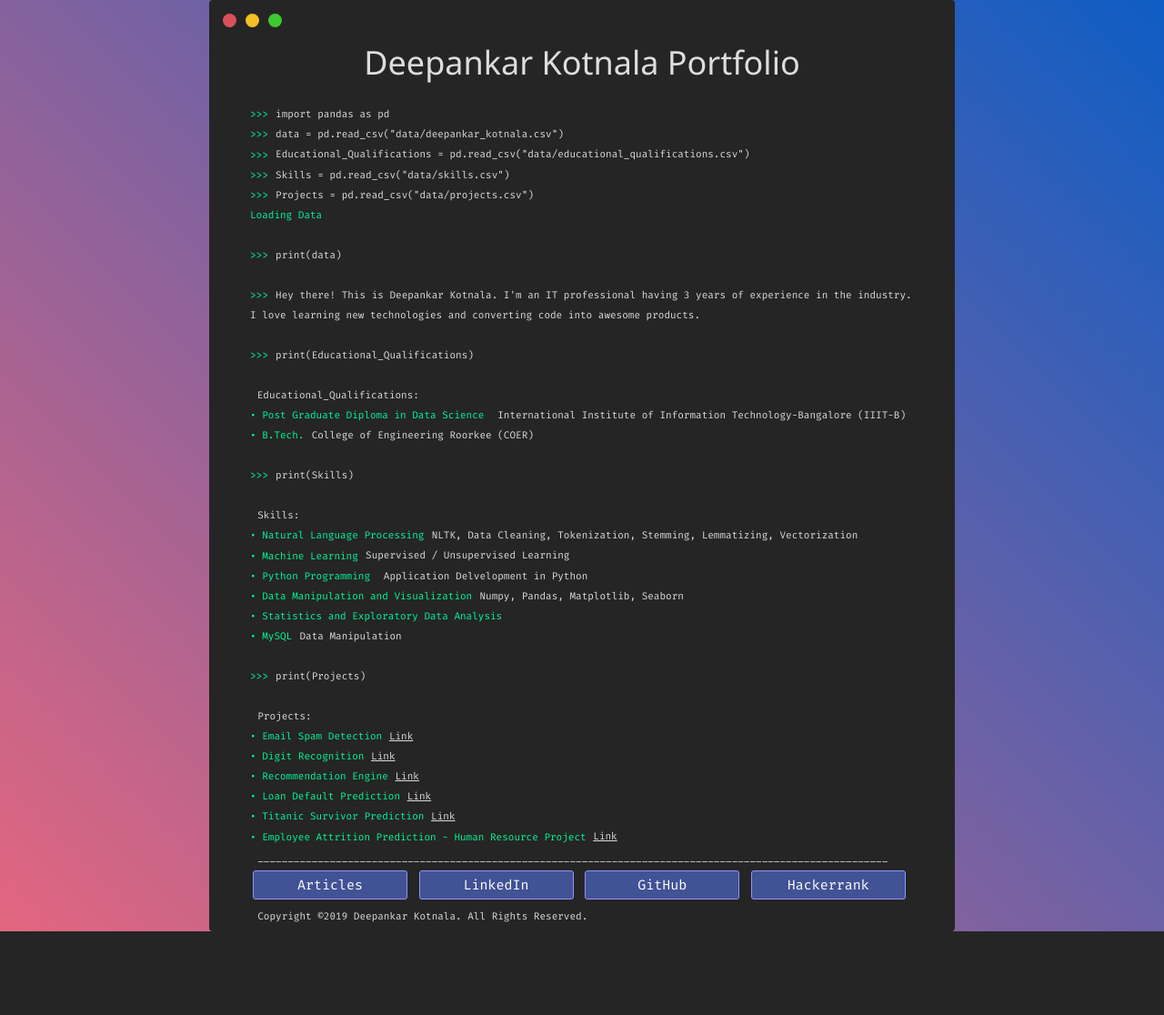
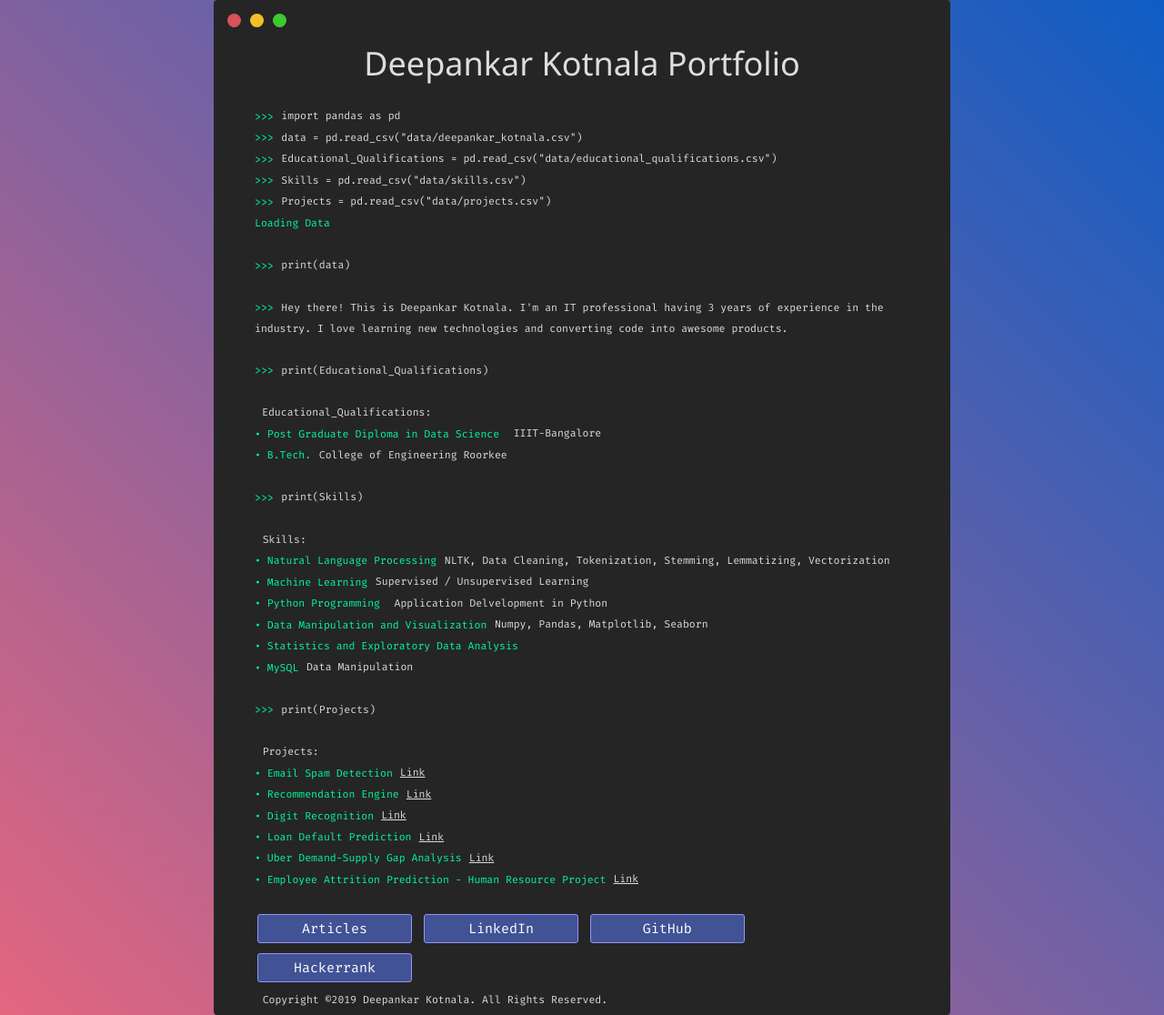
Before and after one commit to deepankarkotnala/deepankarkotnala.github.io, a PHP site: page /portfolio/index.html in a window 1280 px wide. Shown: the whole page at 91% size. Before the commit the page ends 1024 px from the top, so only its background shows below. Run offline with PHP 8.4, Linux system fonts and the light colour scheme; some libraries are stand-ins or nearby versions.

Commit message:
Add files via upload

```diff
--- a/portfolio/index.html
+++ b/portfolio/index.html
@@ -33,8 +33,8 @@
 <span data-ty="input"   data-ty-typeDelay="1" data-ty-prompt=" "> </span>
 <span data-ty="input1"   data-ty-typeDelay="1" data-ty-prompt="">Educational_Qualifications: </span>
 
-<span data-ty="input"   data-ty-typeDelay="1" data-ty-prompt="• Post Graduate Diploma in Data Science"> International Institute of Information Technology-Bangalore (IIIT-B)</span>
-    <span data-ty="input"   data-ty-typeDelay="1" data-ty-prompt="• B.Tech.">College of Engineering Roorkee (COER)</span>
+<span data-ty="input"   data-ty-typeDelay="1" data-ty-prompt="• Post Graduate Diploma in Data Science"> IIIT-Bangalore</span>
+    <span data-ty="input"   data-ty-typeDelay="1" data-ty-prompt="• B.Tech.">College of Engineering Roorkee</span>
     <span data-ty="input"   data-ty-typeDelay="1" data-ty-prompt=""></span>
 
     <span data-ty="input"   data-ty-typeDelay="1" data-ty-prompt=">>>">print(Skills) </span>
@@ -56,18 +56,19 @@
 
 <span data-ty="input1"   data-ty-prompt="• Email Spam Detection"><a class="a1" href="https://github.com/deepankarkotnala/Email-Spam-Ham-Classifier-NLP" target="_blank">Link</a></span>
 
+	<span data-ty="input1"   data-ty-prompt="• Recommendation Engine"><a class="a1" href="https://github.com/deepankarkotnala/Recommendation_Engine" target="_blank">Link</a></span>
+
     <span data-ty="input1"   data-ty-prompt="• Digit Recognition"><a class="a1" href="https://github.com/deepankarkotnala/Digit-Recognition-System-Using-SVM" target="_blank">Link</a></span>
-
-    <span data-ty="input1"   data-ty-prompt="• Recommendation Engine"><a class="a1" href="https://github.com/deepankarkotnala/Recommendation_Engine" target="_blank">Link</a></span>
 
     <span data-ty="input1"   data-ty-prompt="• Loan Default Prediction"><a class="a1" href="https://github.com/deepankarkotnala/Loan-Lending-Analysis-Project" target="_blank">Link</a></span>
 
-     <span data-ty="input1"   data-ty-prompt="• Titanic Survivor Prediction"><a class="a1" href="https://github.com/deepankarkotnala/Titanic--Machine-Learning-from-Disaster" target="_blank">Link</a></span>
+     <span data-ty="input1"   data-ty-prompt="• Uber Demand-Supply Gap Analysis"><a class="a1" href="https://github.com/deepankarkotnala/Uber-Demand-Supply-Gap-Analysis" target="_blank">Link</a></span>
 
     <span data-ty="input1"   data-ty-prompt="• Employee Attrition Prediction - Human Resource Project"><a class="a1" href="https://github.com/deepankarkotnala/HR-Analytics-Project" target="_blank">Link</a></span>
 
 
-<span data-ty="input"  data-ty-typeDelay="1" data-ty-prompt="">_________________________________________________________________________________________________________</span>
+
+<span data-ty="input"   data-ty-typeDelay="1" data-ty-prompt=""></span>
 
 
 <span data-ty="input1"  style="display:inline-block" <button class="button btn"><span><a style="text-decoration:none" href="https://deepankarkotnala.github.io/articles" target="_blank">Articles</a></span></button>
@@ -82,6 +83,9 @@
 </span>
 
 
+
+
+
 <span data-ty="input"   data-ty-prompt="">Copyright ©2019 Deepankar Kotnala. All Rights Reserved.</span>
 
 </div>
--- a/portfolio/style.css
+++ b/portfolio/style.css
@@ -31,11 +31,11 @@ body {
 }
 
 [data-termynal] {
-    width: 820px;
+    width: 54rem;
     max-width: 100%;
     background: var(--color-bg);
     color: var(--color-text);
-    font-size: 11px;
+    font-size: 11.5px;
     font-family: 'Fira Mono', Consolas, Menlo, Monaco, 'Courier New', Courier, monospace;
     border-radius: 4px;
     padding: 1px 45px 5px;
```
